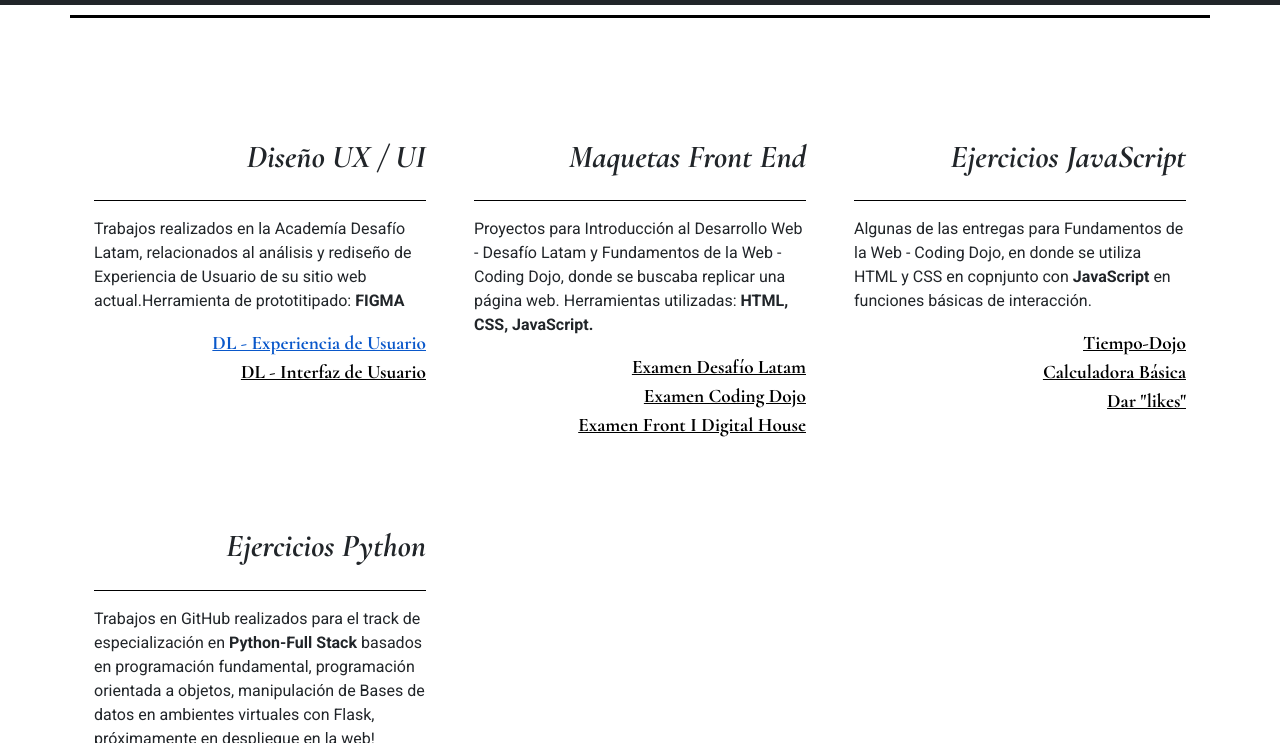
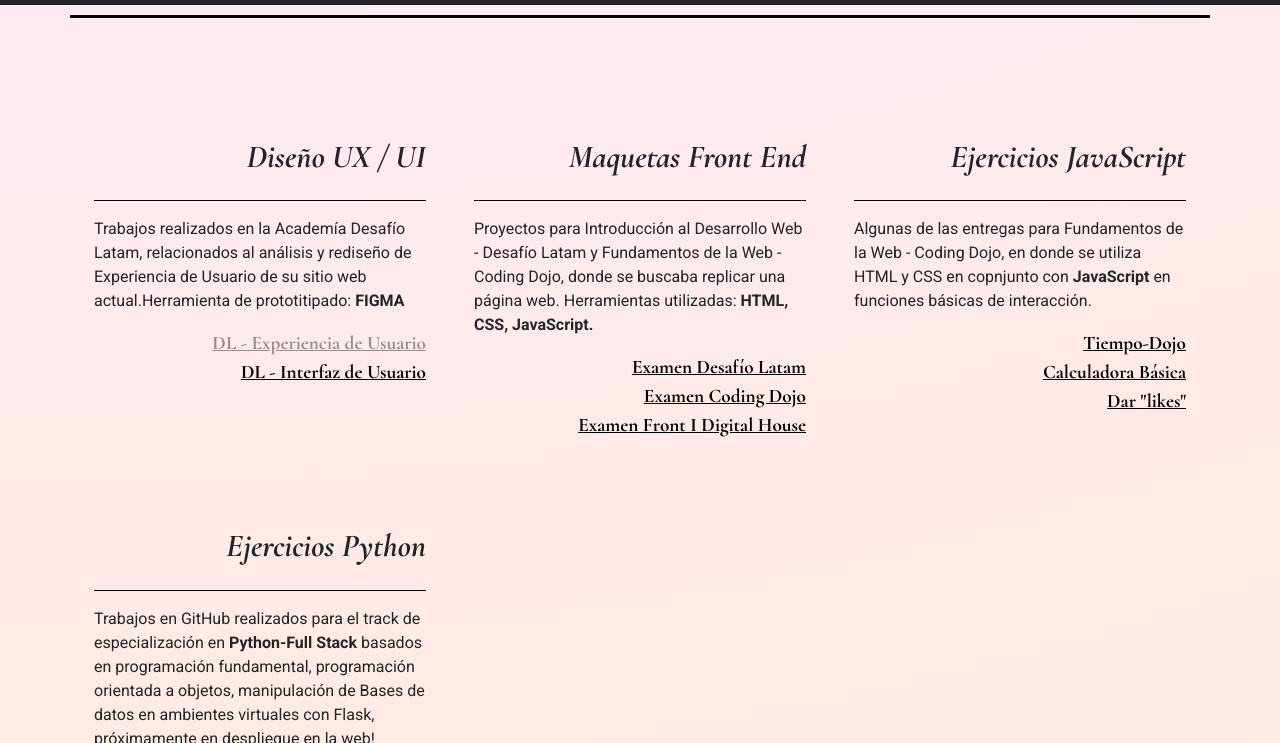
Before and after one commit to carolinaorellana/portafolio2022, a plain HTML site: page index.html in a window 1280 px wide. In both pictures the pointer is over the link "DL - Experiencia de Usuario". Shown: the part 2041-2784 px from the top of the page. Drawn offline with nearby package versions, Linux system fonts and the light colour scheme.

Commit message:
algunos arreglos

```diff
--- a/assets/css/estilos.css
+++ b/assets/css/estilos.css
@@ -4,6 +4,7 @@
 
 body{
     padding-top: 70px;
+    background-image: radial-gradient(circle at 14.64% -11.24%, #d8f6fb 0, #d9f6fd 3.33%, #daf5ff 6.67%, #dbf5ff 10%, #def4ff 13.33%, #e0f3ff 16.67%, #e3f2ff 20%, #e6f1ff 23.33%, #e9f1ff 26.67%, #ecf0ff 30%, #f0efff 33.33%, #f3eeff 36.67%, #f6edff 40%, #faecfe 43.33%, #fcecfc 46.67%, #ffebfa 50%, #ffebf7 53.33%, #ffeaf5 56.67%, #ffeaf2 60%, #ffeaef 63.33%, #ffeaec 66.67%, #ffeaea 70%, #ffeae7 73.33%, #ffebe5 76.67%, #ffebe3 80%, #ffece1 83.33%, #ffeddf 86.67%, #ffedde 90%, #feeedd 93.33%, #fbefdd 96.67%, #f8f0dc 100%);
 }
 .portafolio{
     font-family: 'Cormorant', serif;
@@ -68,6 +69,9 @@ h1{
     font-size: 1.2rem;
     color: black;
 }
+.links:hover{
+    color: rgb(0, 0, 0, 0.4);
+}
 
 .proyectos{
     padding-bottom: 3rem;
```
Also changed, not shown: index.html (+1 -1 lines).
